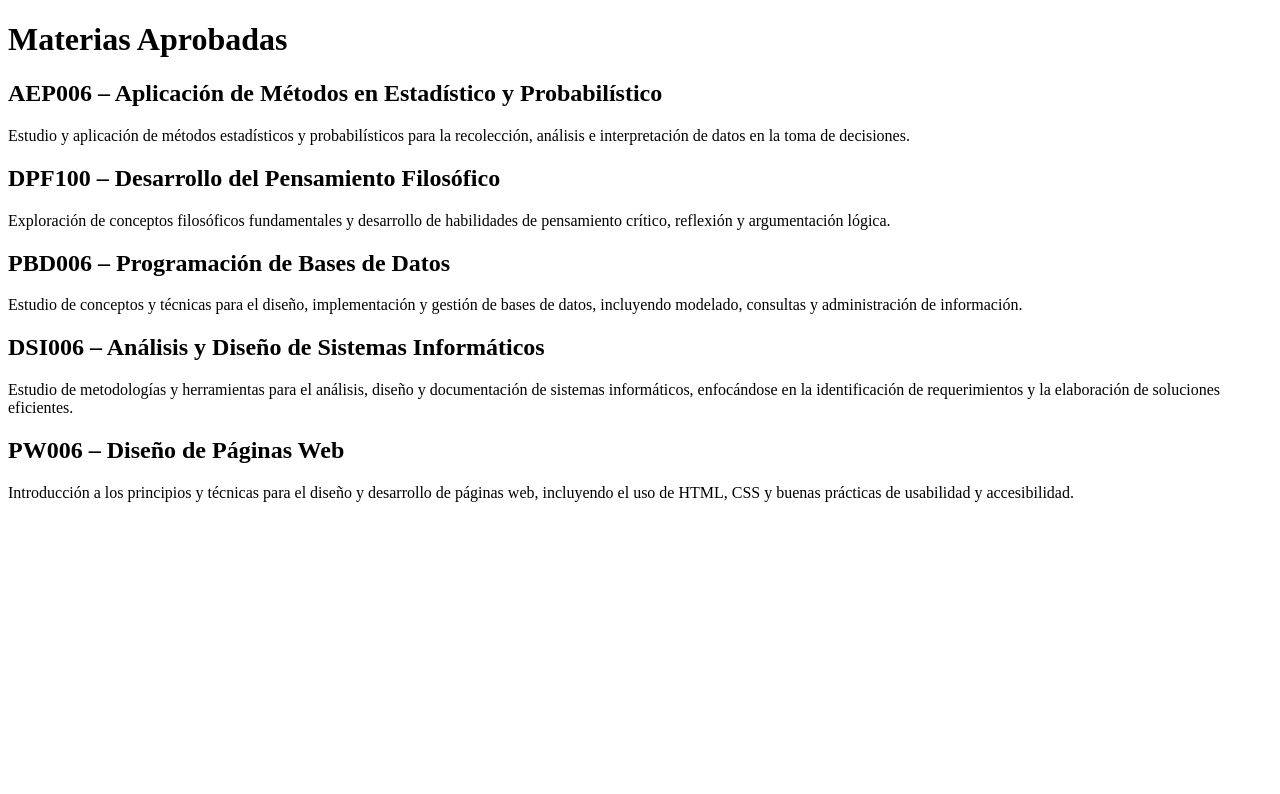
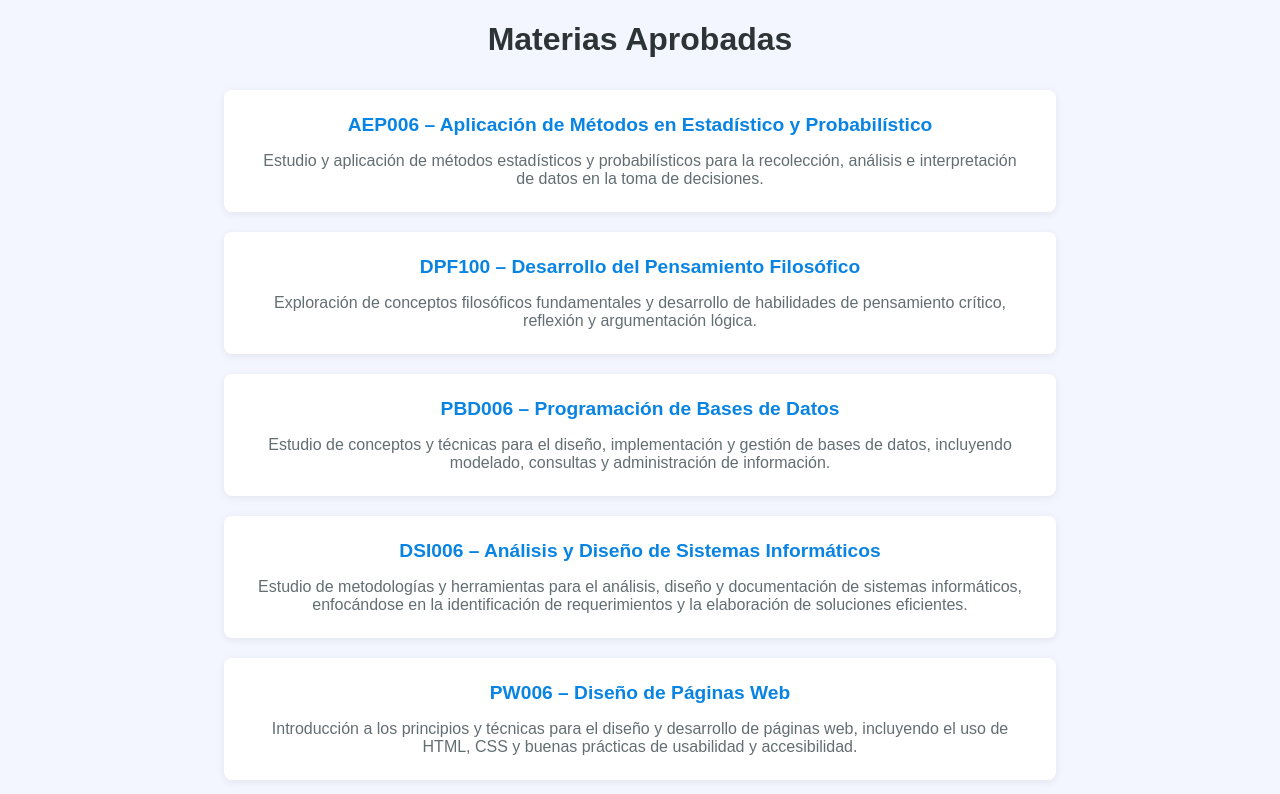
Before and after one commit to tavoo456/practica-versionamiento, a plain HTML site: page index.html in a window 1280 px wide. Drawn offline with Linux system fonts and the light colour scheme.

Commit message:
v1.2 Estilos css

```diff
--- /dev/null
+++ b/css/style.css
@@ -0,0 +1,37 @@
+body {
+    margin: 0;
+    padding: 0;
+    display: flex;
+    flex-direction: column;
+    justify-content: center;
+    align-items: center;
+    font-family: Arial, Helvetica, sans-serif;
+    background: #f4f6ff;
+}
+
+h1 {
+    margin-bottom: 32px;
+    color: #2d3436;
+    text-align: center;
+}
+
+div {
+    background: #fff;
+    border-radius: 8px;
+    box-shadow: 0 2px 8px rgba(4, 4, 4, 0.07);
+    padding: 24px 32px;
+    margin-bottom: 20px;
+    width: 60%;
+    text-align: center;
+}
+
+h2 {
+    margin-top: 0;
+    color: #0984e3;
+    font-size: 1.2em;
+}
+
+p {
+    color: #636e72;
+    margin-bottom: 0;
+}
--- a/index.html
+++ b/index.html
@@ -3,7 +3,8 @@
 <head>
     <meta charset="UTF-8">
     <meta name="viewport" content="width=device-width, initial-scale=1.0">
-    <title>Document</title>
+    <title>Practica de versionamiento</title>
+    <link rel="stylesheet" href="css/style.css">
 </head>
 <body>
     <h1>Materias Aprobadas</h1>
```
